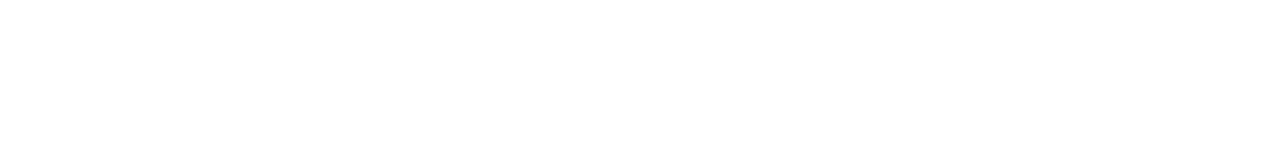
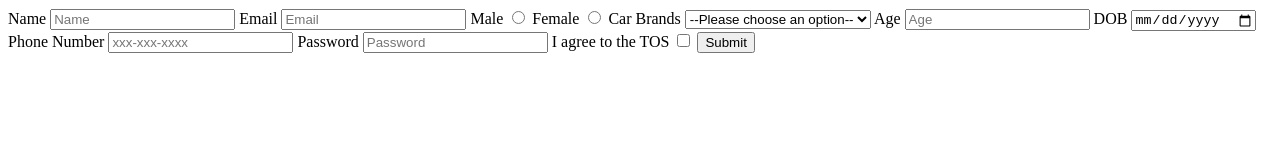
Before and after one commit to acciojob/signup-form-car-sujipinku07, a website: page main.html in a window 1280 px wide. Drawn offline with Linux system fonts and the light colour scheme.

Commit message:
created a submission

```diff
--- a/main.html
+++ b/main.html
@@ -7,7 +7,43 @@
 </head>
 
 <body>
-	<!-- the entire body must be written by student -->
+	<form method="post">
+		<label for="name">Name</label>
+		<input id="name" type="text" required placeholder="Name">
+
+		<label for="email">Email</label>
+		<input id="email" type="email" required placeholder="Email">
+
+		<label for="gender_m">Male</label>
+		<input id="gender_m" type="radio" required name="gender">
+
+		<label for="gender_f">Female</label>
+		<input id="gender_f" type="radio" required name="gender">
+
+		<label for="cars">Car Brands</label>
+		<select id="cars" required>
+			<option value="" disabled selected>--Please choose an option--</option>
+			<!-- Add your options here -->
+		</select>
+
+		<label for="age">Age</label>
+		<input id="age" type="number" required placeholder="Age">
+
+		<label for="dob">DOB</label>
+		<input id="dob" type="date" required>
+
+		<label for="tel">Phone Number</label>
+		<input id="tel" type="tel" placeholder="xxx-xxx-xxxx">
+
+		<label for="password">Password</label>
+		<input id="password" type="password" required placeholder="Password">
+
+		<label for="tos">I agree to the TOS</label>
+		<input id="tos" type="checkbox" required>
+
+		<button type="submit">Submit</button>
+	</form>
+<!-- the entire body must be written by student -->
     <script type="text/javascript" src="./script.js">
 </script>
 
```
